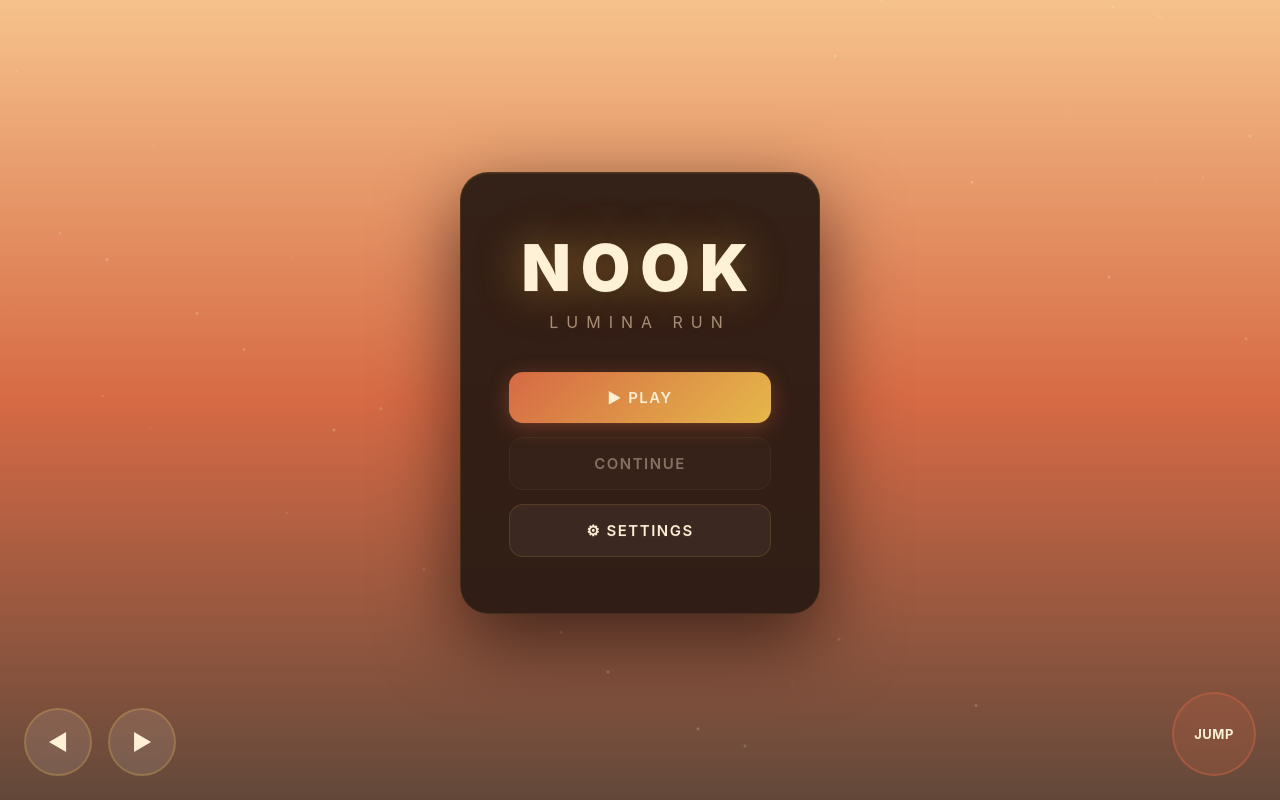
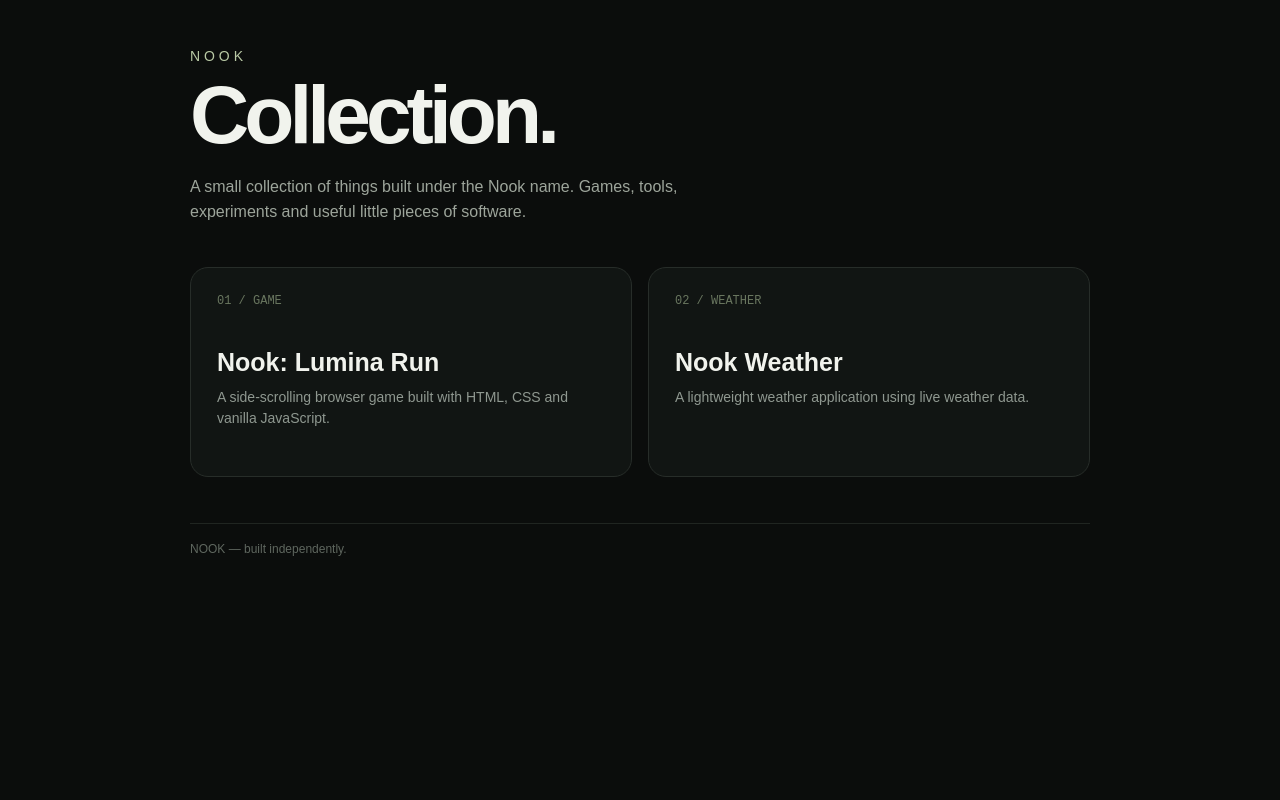
Before and after one commit to wilsongitonga600-dev/NOOK-BRAND, a plain HTML site: page index.html in a window 1280 px wide. Drawn offline with Linux system fonts and the light colour scheme; no server answers; animation ran at ten frames a second.

Commit message:
Create NOOK project hub

```diff
--- a/index.html
+++ b/index.html
@@ -2,150 +2,153 @@
 <html lang="en">
 <head>
   <meta charset="UTF-8">
-  <meta name="viewport" content="width=device-width, initial-scale=1.0, maximum-scale=1.0, user-scalable=no, viewport-fit=cover">
-  <meta name="theme-color" content="#2B1B14">
-  <title>Nook: Lumina Run</title>
-  <link rel="stylesheet" href="css/main.css">
-  <link rel="stylesheet" href="css/game-ui.css">
-  <link rel="stylesheet" href="css/animations.css">
+  <meta name="viewport" content="width=device-width, initial-scale=1.0">
+
+  <title>NOOK — Collection</title>
+
+  <style>
+    * {
+      box-sizing: border-box;
+    }
+
+    html,
+    body {
+      margin: 0;
+      min-height: 100%;
+      font-family: Arial, sans-serif;
+      background: #0b0d0c;
+      color: #f1f3ed;
+    }
+
+    body {
+      display: flex;
+      justify-content: center;
+      padding: 48px 20px;
+    }
+
+    main {
+      width: 100%;
+      max-width: 900px;
+    }
+
+    header {
+      margin-bottom: 42px;
+    }
+
+    .brand {
+      font-size: 14px;
+      letter-spacing: 0.28em;
+      color: #b9c9a5;
+      margin-bottom: 14px;
+    }
+
+    h1 {
+      margin: 0;
+      font-size: clamp(42px, 9vw, 82px);
+      letter-spacing: -0.06em;
+      line-height: 0.9;
+    }
+
+    .intro {
+      max-width: 560px;
+      margin-top: 22px;
+      color: #9da59b;
+      line-height: 1.6;
+    }
+
+    .collection {
+      display: grid;
+      grid-template-columns: repeat(auto-fit, minmax(260px, 1fr));
+      gap: 16px;
+    }
+
+    .project {
+      display: block;
+      padding: 26px;
+      min-height: 210px;
+      border: 1px solid #272d29;
+      border-radius: 18px;
+      background: #111513;
+      color: inherit;
+      text-decoration: none;
+      transition:
+        transform 180ms ease,
+        border-color 180ms ease,
+        background 180ms ease;
+    }
+
+    .project:hover {
+      transform: translateY(-4px);
+      border-color: #69765f;
+      background: #151a17;
+    }
+
+    .number {
+      font-family: monospace;
+      font-size: 12px;
+      color: #69765f;
+      margin-bottom: 40px;
+    }
+
+    .project h2 {
+      margin: 0 0 10px;
+      font-size: 25px;
+    }
+
+    .project p {
+      margin: 0;
+      color: #8f9890;
+      line-height: 1.5;
+      font-size: 14px;
+    }
+
+    footer {
+      margin-top: 46px;
+      padding-top: 18px;
+      border-top: 1px solid #202521;
+      color: #5f675f;
+      font-size: 12px;
+    }
+  </style>
 </head>
+
 <body>
-  <div id="error-box" style="position:fixed;top:0;left:0;width:100%;background:#ef4444;color:#fff;padding:12px;z-index:9999;font-family:monospace;font-size:13px;display:none;white-space:pre-wrap;max-height:200px;overflow:auto;"></div>
-  <canvas id="gameCanvas"></canvas>
+  <main>
 
-  <div id="main-menu" class="screen menu-screen">
-    <div class="menu-container">
-      <h1 class="game-title">NOOK</h1>
-      <h2 class="game-subtitle">LUMINA RUN</h2>
-      <div class="menu-buttons">
-        <button id="btn-play" class="menu-btn primary">▶ PLAY</button>
-        <button id="btn-continue" class="menu-btn">CONTINUE</button>
-        <button id="btn-settings" class="menu-btn">⚙ SETTINGS</button>
-      </div>
-    </div>
-  </div>
+    <header>
+      <div class="brand">NOOK</div>
+      <h1>Collection.</h1>
 
-  <div id="level-select" class="screen level-select-screen hidden">
-    <div class="menu-container">
-      <h2 class="menu-title">SELECT LEVEL</h2>
-      <div class="level-grid" id="level-grid">
-        <button class="level-card" data-level="1" id="level-1-card">
-          <span class="level-num">1</span>
-          <span class="level-name">Crystal Caverns</span>
-          <span class="level-status" id="level-1-status">NEW</span>
-        </button>
-        <button class="level-card locked" data-level="2" id="level-2-card">
-          <span class="level-num">2</span>
-          <span class="level-name">Sky Ruins</span>
-          <span class="level-status" id="level-2-status">LOCKED</span>
-        </button>
-        <button class="level-card locked" data-level="3" id="level-3-card">
-          <span class="level-num">3</span>
-          <span class="level-name">Void Edge</span>
-          <span class="level-status" id="level-3-status">LOCKED</span>
-        </button>
-      </div>
-      <button id="btn-back-from-levels" class="menu-btn">← BACK</button>
-    </div>
-  </div>
+      <p class="intro">
+        A small collection of things built under the Nook name.
+        Games, tools, experiments and useful little pieces of software.
+      </p>
+    </header>
 
-  <div id="pause-menu" class="screen pause-screen hidden">
-    <div class="menu-container">
-      <h2 class="menu-title">PAUSED</h2>
-      <div class="menu-buttons">
-        <button id="btn-resume" class="menu-btn primary">▶ RESUME</button>
-        <button id="btn-restart" class="menu-btn">↻ RESTART LEVEL</button>
-        <button id="btn-quit" class="menu-btn">⌂ MAIN MENU</button>
-      </div>
-    </div>
-  </div>
+    <section class="collection">
 
-  <div id="game-over" class="screen game-over-screen hidden">
-    <div class="menu-container">
-      <h2 class="menu-title game-over-title">GAME OVER</h2>
-      <div class="stats">
-        <p>Score: <span id="final-score">0</span></p>
-        <p>Crystals: <span id="final-crystals">0</span></p>
-      </div>
-      <div class="menu-buttons">
-        <button id="btn-try-again" class="menu-btn primary">↻ TRY AGAIN</button>
-        <button id="btn-main-menu" class="menu-btn">⌂ MAIN MENU</button>
-      </div>
-    </div>
-  </div>
+      <a class="project" href="./Lumina-Run/">
+        <div class="number">01 / GAME</div>
+        <h2>Nook: Lumina Run</h2>
+        <p>
+          A side-scrolling browser game built with HTML, CSS and vanilla JavaScript.
+        </p>
+      </a>
 
-  <div id="win-screen" class="screen win-screen hidden">
-    <div class="menu-container">
-      <h2 class="menu-title" style="color:#E6B84A;text-shadow:0 0 30px rgba(230,184,74,0.4);">LEVEL COMPLETE!</h2>
-      <div class="stats">
-        <p>Score: <span id="win-score">0</span></p>
-        <p>Crystals: <span id="win-crystals">0</span></p>
-      </div>
-      <div class="menu-buttons">
-        <button id="btn-next-level" class="menu-btn primary">▶ NEXT LEVEL</button>
-        <button id="btn-play-again" class="menu-btn">↻ REPLAY</button>
-        <button id="btn-win-menu" class="menu-btn">⌂ MAIN MENU</button>
-      </div>
-    </div>
-  </div>
+      <a class="project" href="./Nook-Weather/">
+        <div class="number">02 / WEATHER</div>
+        <h2>Nook Weather</h2>
+        <p>
+          A lightweight weather application using live weather data.
+        </p>
+      </a>
 
-  <div id="settings-screen" class="screen settings-screen hidden">
-    <div class="menu-container settings-container">
-      <h2 class="menu-title">SETTINGS</h2>
-      <div class="settings-list">
-        <label class="setting-row">
-          <span>Sound Effects</span>
-          <input type="checkbox" id="toggle-sound" checked>
-        </label>
-        <label class="setting-row">
-          <span>Music</span>
-          <input type="checkbox" id="toggle-music" checked>
-        </label>
-        <div class="setting-row info">
-          <span>Controls</span>
-          <div class="controls-info">
-            <p><kbd>A</kbd> <kbd>←</kbd> Move Left</p>
-            <p><kbd>D</kbd> <kbd>→</kbd> Move Right</p>
-            <p><kbd>Space</kbd> Jump</p>
-            <p><kbd>P</kbd> Pause</p>
-          </div>
-        </div>
-        <button id="btn-reset-progress" class="menu-btn danger">↺ RESET PROGRESS</button>
-      </div>
-      <button id="btn-close-settings" class="menu-btn">← BACK</button>
-    </div>
-  </div>
+    </section>
 
-  <div id="mobile-controls" class="mobile-controls">
-    <div class="dpad">
-      <button id="btn-left" class="control-btn" aria-label="Left">◀</button>
-      <button id="btn-right" class="control-btn" aria-label="Right">▶</button>
-    </div>
-    <button id="btn-jump" class="control-btn jump-btn" aria-label="Jump">JUMP</button>
-  </div>
+    <footer>
+      NOOK — built independently.
+    </footer>
 
-  <script>
-    function showBootError(msg) {
-      const box = document.getElementById('error-box');
-      box.style.display = 'block';
-      box.textContent += (box.textContent ? '\n\n' : '') + msg;
-    }
-    window.onerror = function(msg, url, line, col, err) {
-      showBootError('ERROR: ' + msg + '\nLine ' + line + '\n' + (err && err.stack ? err.stack : ''));
-    };
-    window.addEventListener('unhandledrejection', function(e) {
-      showBootError('UNHANDLED PROMISE REJECTION: ' + (e.reason && e.reason.stack ? e.reason.stack : e.reason));
-    });
-  </script>
-  <script src="js/systems/physics.js"></script>
-  <script src="js/systems/particles.js"></script>
-  <script src="js/systems/audio.js"></script>
-  <script src="js/world/camera.js"></script>
-  <script src="js/world/level.js"></script>
-  <script src="js/player/player.js"></script>
-  <script src="js/ui/hud.js"></script>
-  <script src="js/ui/menu.js"></script>
-  <script src="js/game.js"></script>
-  <script src="js/main.js"></script>
+  </main>
 </body>
 </html>
```
Also changed, not shown: Lumina-Run/index.html (added, +151 -0 lines), Lumina-Run/README.md (renamed from README.md), Lumina-Run/css/animations.css (renamed from css/animations.css), Lumina-Run/css/game-ui.css (renamed from css/game-ui.css), Lumina-Run/css/main.css (renamed from css/main.css), Lumina-Run/js/game.js (renamed from js/game.js), Lumina-Run/js/main.js (renamed from js/main.js), Lumina-Run/js/player/player.js (renamed from js/player/player.js), Lumina-Run/js/systems/audio.js (renamed from js/systems/audio.js), Lumina-Run/js/systems/particles.js (renamed from js/systems/particles.js), Lumina-Run/js/systems/physics.js (renamed from js/systems/physics.js), Lumina-Run/js/ui/hud.js (renamed from js/ui/hud.js), Lumina-Run/js/ui/menu.js (renamed from js/ui/menu.js), Lumina-Run/js/world/camera.js (renamed from js/world/camera.js), 1 more files.
